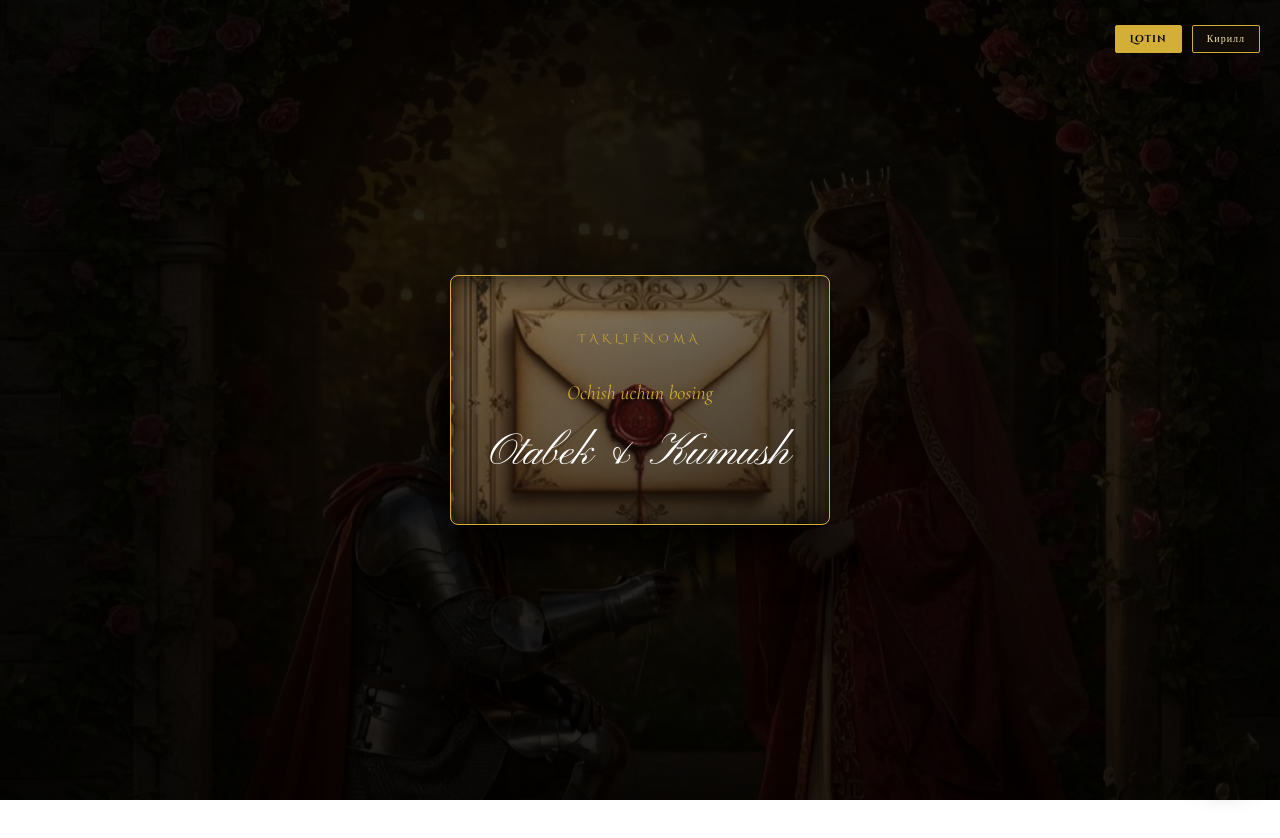
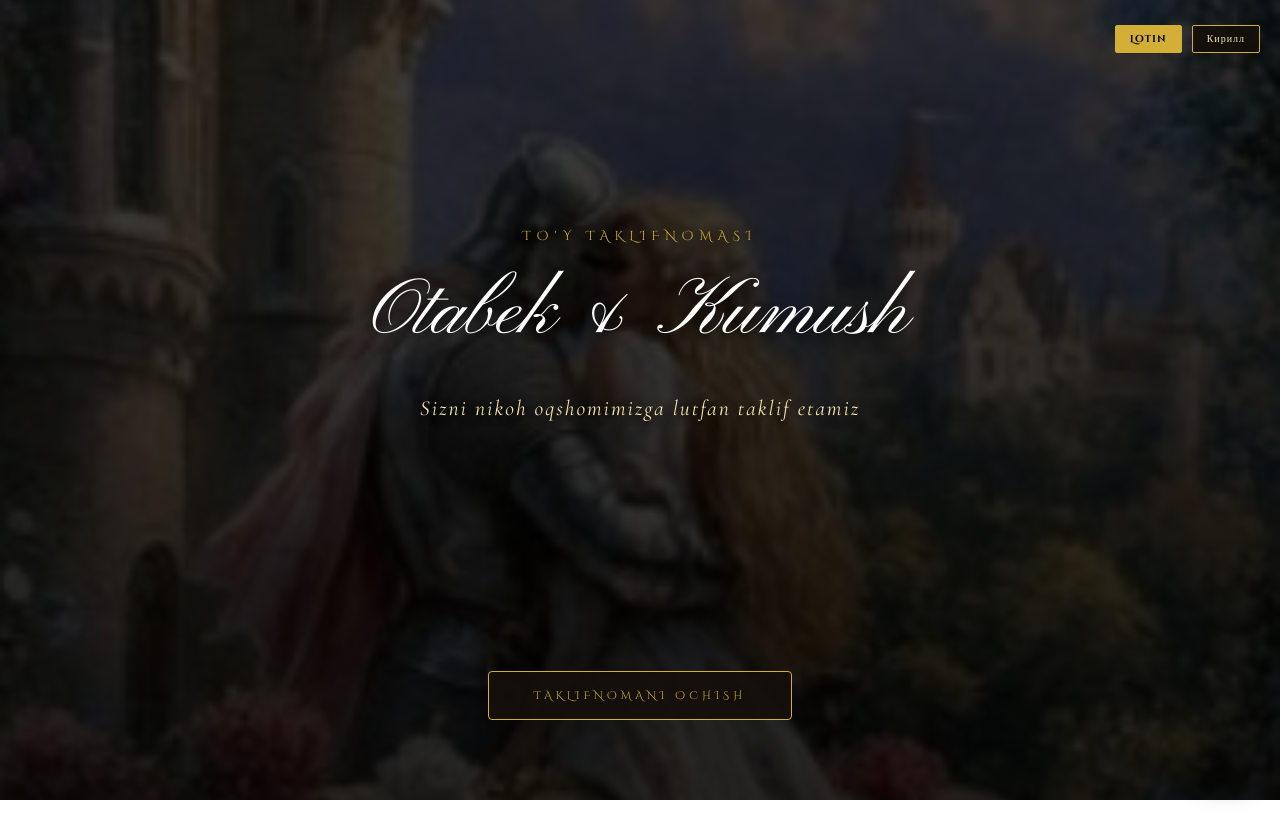
Before and after one commit to komileshmatov005-pixel/nikohtaklifnomasi02, a plain HTML site: page index.html in a window 1280 px wide. Both pictures are taken after a click on the button "Lotin". Shown: the top 838 px of the page. Drawn offline with nearby package versions, Linux system fonts and the light colour scheme.

Commit message:
Update index.html

```diff
--- a/index.html
+++ b/index.html
@@ -86,52 +86,94 @@
             to { transform: rotate(360deg); }
         }
 
-        /*
-           YANGILANGAN KONVERT EKRANI FONI:
-           Bu yerga alohida 'konvert-fon.jpg' qo'shildi.
-           Xohlasangiz uni 'fon.jpg' deb ham o'zgartirishingiz mumkin.
-        */
+        /* YANGILANGAN KIRISH (GATE) EKRANI: Konvert olib tashlandi, asosiy fon rasmiga bog'landi */
         #gate-screen {
             position: fixed;
             top: 0;
             left: 0;
             width: 100%;
             height: 100vh;
-            background-image: linear-gradient(rgba(0,0,0,0.85), rgba(0,0,0,0.85)), url('konvert-fon.jpg');
+            background-image: linear-gradient(rgba(0,0,0,0.75), rgba(0,0,0,0.85)), url('fon.jpg');
             background-repeat: no-repeat;
             background-position: center center;
             background-size: cover;
             background-color: #050505;
             z-index: 9999;
             display: flex;
-            justify-content: center;
+            flex-direction: column;
+            justify-content: space-between;
             align-items: center;
+            padding: 100px 20px 80px 20px;
+            box-sizing: border-box;
             transition: opacity 1s ease-in-out, transform 1s ease-in-out;
         }
 
-        .envelope-container {
-            width: 90%;
-            max-width: 380px;
-            height: 250px;
-            background-color: #1c1510;
-            background-image: linear-gradient(135deg, rgba(20,15,10,0.4), rgba(15,10,5,0.8)), url('konvert.jpg');
-            background-size: cover;
-            background-position: center;
-            border: 1px solid var(--bright-gold);
-            border-radius: 8px;
-            box-shadow: 0 20px 50px rgba(0,0,0,0.9), inset 0 0 30px rgba(0,0,0,0.8);
+        .gate-content {
             display: flex;
             flex-direction: column;
+            align-items: center;
             justify-content: center;
-            align-items: center;
+            margin-top: auto;
+            margin-bottom: auto;
             text-align: center;
-            padding: 20px;
-            box-sizing: border-box;
+        }
+
+        .gate-title {
+            font-family: 'Cinzel Decorative', serif;
+            font-size: 13px;
+            letter-spacing: 6px;
+            color: var(--bright-gold);
+            margin-bottom: 10px;
+            text-shadow: var(--text-shadow-blend);
+        }
+
+        .gate-names {
+            font-family: 'Pinyon Script', cursive;
+            font-size: 5rem;
+            font-weight: 400;
+            color: #fff;
+            line-height: 1.1;
+            text-shadow: 0 4px 15px rgba(0,0,0,0.9);
+            margin: 15px 0;
+        }
+
+        .gate-sub {
+            font-family: 'Cormorant Garamond', serif;
+            font-size: 1.35rem;
+            font-style: italic;
+            color: var(--royal-gold);
+            letter-spacing: 2px;
+            text-shadow: var(--text-shadow-blend);
+        }
+
+        /* NAVBORDAGI OCHISH TUGMASI (NAQSHLI VA SEKIN PULSATSIYA BO'LADIGAN) */
+        .btn-open-invitation {
+            background: rgba(20, 15, 10, 0.9);
+            color: var(--bright-gold);
+            border: 1px solid var(--bright-gold);
+            padding: 16px 45px;
+            font-family: 'Cinzel Decorative', serif;
+            font-size: 11px;
+            letter-spacing: 4px;
             cursor: pointer;
-            transition: transform 0.3s ease;
+            transition: 0.4s ease;
+            box-shadow: 0 10px 25px rgba(0,0,0,0.6);
+            border-radius: 4px;
+            text-shadow: none;
+            margin-top: auto; /* Pastki qismga tushirish uchun */
+            animation: goldPulse 2s infinite;
         }
-        .envelope-container:hover {
-            transform: scale(1.02);
+        .btn-open-invitation:hover {
+            background: var(--bright-gold);
+            color: #000;
+            font-weight: bold;
+            box-shadow: 0 10px 30px rgba(214, 175, 55, 0.4);
+        }
+
+        @keyframes goldPulse {
+            0% { box-shadow: 0 0 0 0 rgba(212, 175, 55, 0.5); }
+            70% { box-shadow: 0 0 0 12px rgba(212, 175, 55, 0); }
+            100% { box-shadow: 0 0 0 0 rgba(212, 175, 55, 0); }
         }
 
         .baroque-header { font-family: 'Cinzel Decorative', serif; font-size: 13px; letter-spacing: 5px; color: var(--bright-gold); margin-bottom: 5px; }
@@ -184,12 +226,14 @@
         <svg viewBox="0 0 24 24"><path d="M12 3v10.55c-.59-.34-1.27-.55-2-.55-2.21 0-4 1.79-4 4s1.79 4 4 4 4-1.79 4-4V7h4V3h-6z"/></svg>
     </button>
 
+    <!-- YANGILANGAN BIRINCHI BET (GATESCREEN) -->
     <div id="gate-screen">
-        <div class="envelope-container" onclick="unsealInvitation()">
-            <p id="seal-title" class="baroque-header" style="font-size: 11px; margin-bottom: 20px; letter-spacing: 5px;">TAKLIFNOMA</p>
-            <p id="seal-sub" style="color: var(--bright-gold); font-family: 'Cormorant Garamond', serif; font-size: 1.25rem; font-style: italic; margin: 15px 0;">Ochish uchun bosing</p>
-            <div style="font-family: 'Pinyon Script', cursive; font-size: 2.8rem; color: #fff; margin-top: 5px;">Otabek & Kumush</div>
+        <div class="gate-content">
+            <p id="gate-hdr" class="gate-title">TO'Y TAKLIFNOMASI</p>
+            <div class="gate-names">Otabek & Kumush</div>
+            <p id="gate-sub" class="gate-sub">Sizni nikoh oqshomimizga lutfan taklif etamiz</p>
         </div>
+        <button id="btn-gate-open" class="btn-open-invitation" onclick="unsealInvitation()">TAKLIFNOMANI OCHISH</button>
     </div>
 
     <div class="scroll-wrapper">
@@ -249,8 +293,58 @@
         let currentLang = "uz";
 
         const translations = {
-            uz: { sealTitle: "TAKLIFNOMA", sealSub: "Ochish uchun bosing", invitation: "TAKLIFNOMA", names: "Otabek & Kumush", prose: "Hayotimizning eng go'zal va unutilmas kunida siz aziz va qadrli yaqinlarimizni shohona nikoh oqshomimizda ko'rishdan mamnun bo'lamiz. Tashrifingiz to'yimizga yuksak shon-sharaf bag'ishlaydi.", date: "YAKSHANBA • 27 DEKABR • 2026", time: "SOAT 18:00 DA", calendar: "TAQVIMGA QO'SHISH", venue: "TANTANA MANZILI", cardTitle: "TO'YONA UCHUN KARTA RAQAMI", giftPlace: "To'yona miqdori (ixtiyoriy)...", copy: "NUSXA OLISH", rsvpTitle: "TASHRIFINGIZNI TASDIQLANG", inputPlace: "Ismingiz...", optYes: "Tashrif buyuraman", optNo: "Afsuski borolmayman", submit: "TASDIQLASH", success: "Rahmat! Javobingiz qabul qilindi.", footer: "Sizni kutamiz", kun: "Kun", soat: "Soat", daqiqa: "Daqiqa", copied: "✓ NUSXALANDI" },
-            kr: { sealTitle: "ТАКЛИФНОМА", sealSub: "Очиш учун босинг", invitation: "ТАКЛИФНОМА", names: "Отабек & Кумуш", prose: "Ҳаётимизнинг енг гўзал ва унутилмас кунида сиз азиз ва қадрли яқинларимизни шоҳона никоҳ оқшомимизда кўришдан мамнун бўламиз. Ташрифингиз тўйимизга юксак шон-шараф бағишлайди.", date: "ЯКШАНБА • 27 ДЕКАБРЬ • 2026", time: "СОАТ 18:00 ДА", calendar: "ТАҚВИМГА ҚЎШИШ", venue: "ТАНТАНА МАНЗИЛИ", cardTitle: "ТЎЁНА УЧУН КАРТА РАҚАМИ", giftPlace: "Тўёна миқдори (ихтиёрий)...", copy: "НУСХА ОЛИШ", rsvpTitle: "ТАШРИФИНГИЗНИ ТАСДИҚЛАНГ", inputPlace: "Исмингиз...", optYes: "Ташриф буюраман", optNo: "Афсуски боролмайман", submit: "ТАСДИҚЛАШ", success: "Раҳмат! Жавобингиз қабул қилинди.", footer: "Сизни кутамиз", kun: "Кун", soat: "Соат", daqiqa: "Дақиқа", copied: "✓ НУСХАЛАНДИ" }
+            uz: {
+                gateHdr: "TO'Y TAKLIFNOMASI",
+                gateSub: "Sizni nikoh oqshomimizga lutfan taklif etamiz",
+                gateOpen: "TAKLIFNOMANI OCHISH",
+                invitation: "TAKLIFNOMANI OCHISH",
+                names: "Otabek & Kumush",
+                prose: "Hayotimizning eng go'zal va unutilmas kunida siz aziz va qadrli yaqinlarimizni shohona nikoh oqshomimizda ko'rishdan mamnun bo'lamiz. Tashrifingiz to'yimizga yuksak shon-sharaf bag'ishlaydi.",
+                date: "YAKSHANBA • 27 DEKABR • 2026",
+                time: "SOAT 18:00 DA",
+                calendar: "TAQVIMGA QO'SHISH",
+                venue: "TANTANA MANZILI",
+                cardTitle: "TO'YONA UCHUN KARTA RAQAMI",
+                giftPlace: "To'yona miqdori (ixtiyoriy)...",
+                copy: "NUSXA OLISH",
+                rsvpTitle: "TASHRIFINGIZNI TASDIQLANG",
+                inputPlace: "Ismingiz...",
+                optYes: "Tashrif buyuraman",
+                optNo: "Afsuski borolmayman",
+                submit: "TASDIQLASH",
+                success: "Rahmat! Javobingiz qabul qilindi.",
+                footer: "Sizni kutamiz",
+                kun: "Kun",
+                soat: "Soat",
+                daqiqa: "Daqiqa",
+                copied: "✓ NUSXALANDI"
+            },
+            kr: {
+                gateHdr: "ТЎЙ ТАКЛИФНОМАСИ",
+                gateSub: "Сизни никоҳ оқшомимизга лутфан таклиф этамиз",
+                gateOpen: "ТАКЛИФНОМАНИ ОЧИШ",
+                invitation: "ТАКЛИФНОМА",
+                names: "Отабек & Кумуш",
+                prose: "Ҳаётимизнинг енг гўзал ва унутилмас кунида сиз азиз ва қадрли яқинларимизни шоҳона никоҳ оқшомимизда кўришдан мамнун бўламиз. Ташрифингиз тўйимизга юксак шон-шараф бағишлайди.",
+                date: "ЯКШАНБА • 27 ДЕКАБРЬ • 2026",
+                time: "СОАТ 18:00 ДА",
+                calendar: "ТАҚВИМГА ҚЎШИШ",
+                venue: "ТАНТАНА МАНЗИЛИ",
+                cardTitle: "ТЎЁНА УЧУН КАРТА РАҚАМИ",
+                giftPlace: "Тўёна миқдори (ихтиёрий)...",
+                copy: "НУСХА ОЛИШ",
+                rsvpTitle: "ТАСДИҚЛАНГ",
+                inputPlace: "Исмингиз...",
+                optYes: "Ташриф буюраман",
+                optNo: "Афсуски боролмайман",
+                submit: "ТАСДИҚЛАШ",
+                success: "Раҳмат! Жавобингиз қабул қилинди.",
+                footer: "Сизни кутамиз",
+                kun: "Кун",
+                soat: "Соат",
+                daqiqa: "Дақиқа",
+                copied: "✓ НУСХАЛАНДИ"
+            }
         };
 
         function changeLanguage(lang) {
@@ -260,8 +354,10 @@
             else document.getElementById('btn-lang-kr').classList.add('active');
 
             const t = translations[lang];
-            document.getElementById('seal-title').innerText = t.sealTitle;
-            document.getElementById('seal-sub').innerText = t.sealSub;
+            document.getElementById('gate-hdr').innerText = t.gateHdr;
+            document.getElementById('gate-sub').innerText = t.gateSub;
+            document.getElementById('btn-gate-open').innerText = t.gateOpen;
+
             document.getElementById('txt-invitation').innerText = t.invitation;
             document.getElementById('txt-names').innerText = t.names;
             document.getElementById('txt-prose').innerText = t.prose;
```
